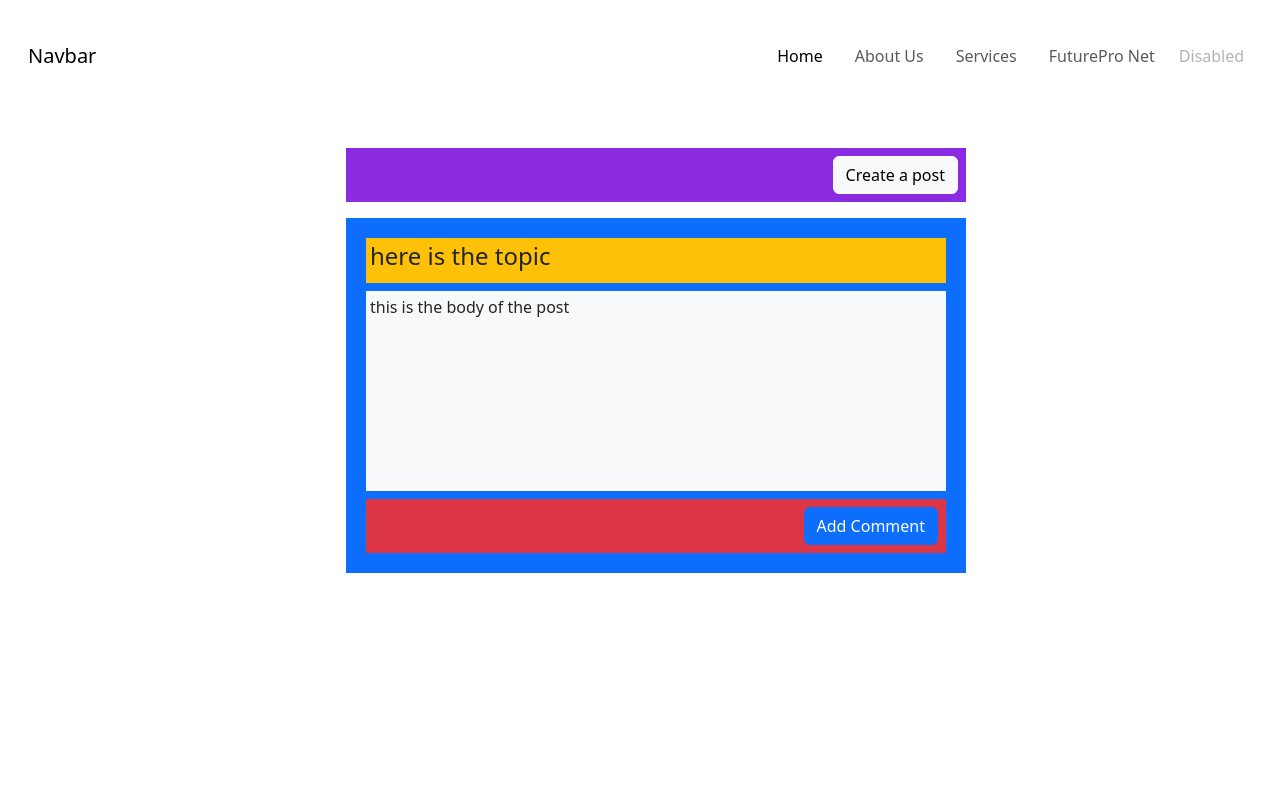
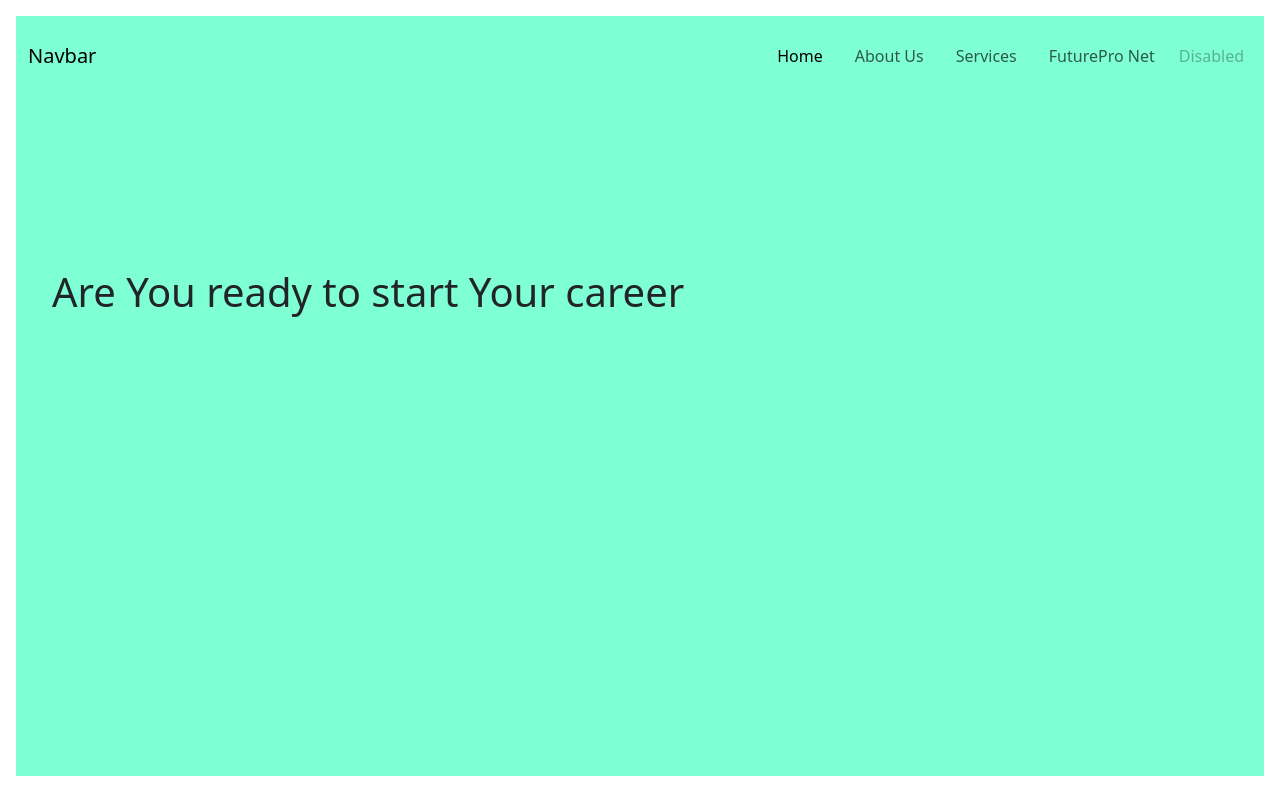
Before and after one commit to Milanka00/Social-media-application, a React (Create React App) app: page / in a window 1280 px wide. Built offline with nearby package versions, Linux system fonts and the light colour scheme.

Commit message:
navigation

```diff
--- a/package.json
+++ b/package.json
@@ -11,6 +11,7 @@
     "firebase": "^10.1.0",
     "react": "^18.2.0",
     "react-dom": "^18.2.0",
+    "react-router-dom": "^6.14.2",
     "react-scripts": "5.0.1",
     "web-vitals": "^2.1.4"
   },
--- a/src/App.js
+++ b/src/App.js
@@ -1,4 +1,7 @@
 import './App.css';
+import {BrowserRouter as Router,Routes,Route,Link } from 'react-router-dom'
+
+
 import Post from './Components/post';
 import PostingPage from './Components/postingC';
 import NetPage from './Pages/futureproNet';
@@ -8,7 +11,13 @@ function App() {
   return (
     <div className="App">
 
-      <NetPage/>
+      <Router>
+        <Routes>
+          <Route path='/' element={<LandingPage/>}/>
+          <Route path='/futurePronet' element={<NetPage/>}/>
+        </Routes>
+      </Router>
+
 
     </div>
   );
--- a/src/Components/navBar.jsx
+++ b/src/Components/navBar.jsx
@@ -14,7 +14,7 @@ const NavBar = () => {
     <div class="collapse navbar-collapse" id="navbarSupportedContent">
       <ul class="navbar-nav me-auto mb-2 mb-lg-0">
         <li class="nav-item me-2">
-          <a class="nav-link active" aria-current="page" href="#">Home</a>
+          <a class="nav-link active" aria-current="page" href="/">Home</a>
         </li>
         <li class="nav-item ms-2 me-2">
           <a class="nav-link" href="#">About Us</a>
@@ -25,7 +25,7 @@ const NavBar = () => {
         </li>
 
         <li class="nav-item ms-2 me-2">
-          <a class="nav-link" href="#">FuturePro Net</a>
+          <a class="nav-link" href="/futurePronet">FuturePro Net</a>
         </li>
 
         {/* <li class="nav-item dropdown ms-2 me-2">
```
Also changed, not shown: 1 other file (tests, documents, lock files or other folders).
